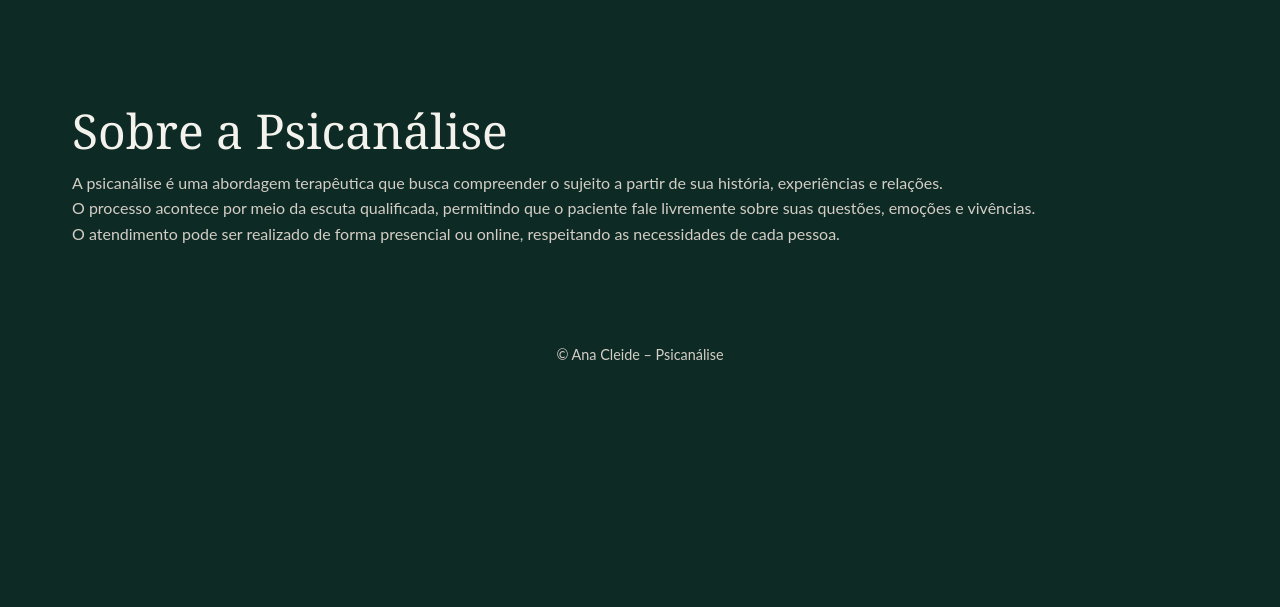
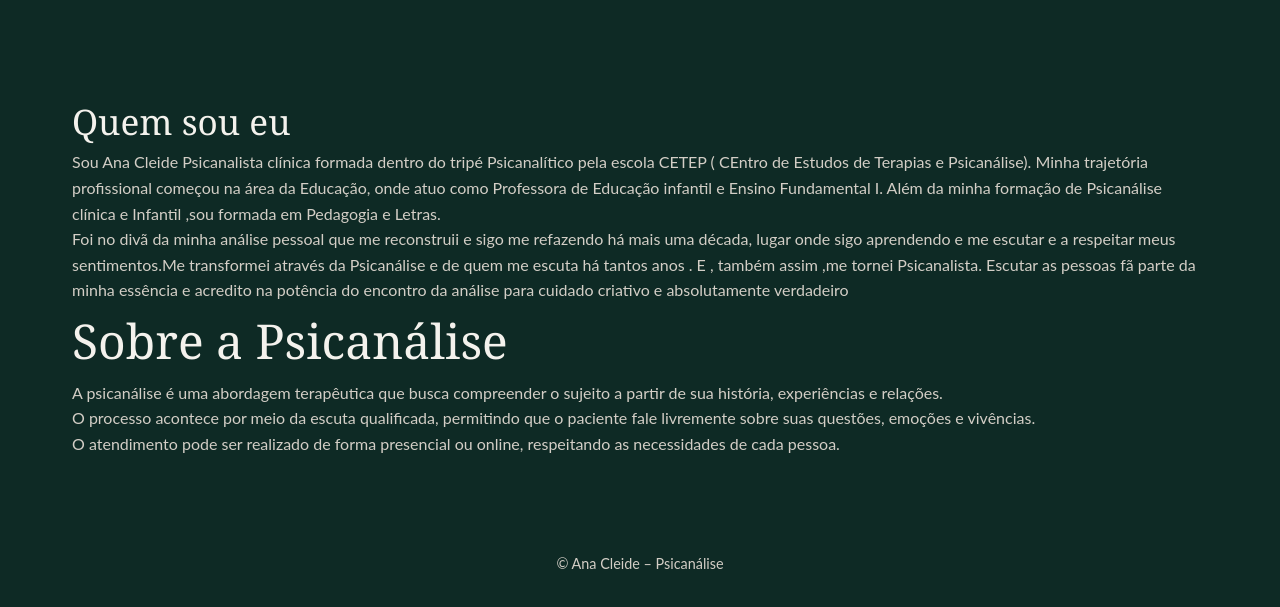
Before and after one commit to LeonardoHayashi-dev/siteanacleidepsicanalise, a plain HTML site: page sobre.html in a window 1280 px wide. Shown: the part 79-686 px from the top of the page. Drawn offline with Linux system fonts and the light colour scheme.

Commit message:
Enhance 'sobre.html' with author section
Added a new section about the author and updated the structure.

```diff
--- a/sobre.html
+++ b/sobre.html
@@ -5,7 +5,6 @@
   <meta name="viewport" content="width=device-width, initial-scale=1.0" />
   <title>Sobre | Ana Cleide</title>
   <link rel="stylesheet" href="css/style.css" />
-  <link rel="icon" href="img/logo.jpeg">
 </head>
 <body>
 
@@ -19,6 +18,19 @@
 </header>
 
 <main class="section">
+  <section>
+    <h2>Quem sou eu</h2>
+    <p>
+      Sou Ana Cleide Psicanalista clínica formada dentro do tripé Psicanalítico  pela escola CETEP ( CEntro de Estudos de Terapias e Psicanálise).
+Minha trajetória profissional começou na área da Educação, onde atuo como Professora de Educação infantil e Ensino Fundamental I. Além da minha formação  de Psicanálise clínica e Infantil ,sou formada em Pedagogia e Letras.
+    </p>
+    <p>
+      Foi no divã da minha análise pessoal que me reconstruii e sigo me refazendo há mais uma década, lugar onde sigo aprendendo e me escutar e a respeitar meus sentimentos.Me transformei através da Psicanálise e de quem me escuta há tantos anos .
+E , também assim ,me tornei Psicanalista. Escutar as pessoas fã parte da minha essência e acredito na potência do encontro da análise para cuidado criativo e absolutamente verdadeiro
+    </p>
+  </section>
+
+
   <h1>Sobre a Psicanálise</h1>
   <p>
     A psicanálise é uma abordagem terapêutica que busca compreender o sujeito
```
